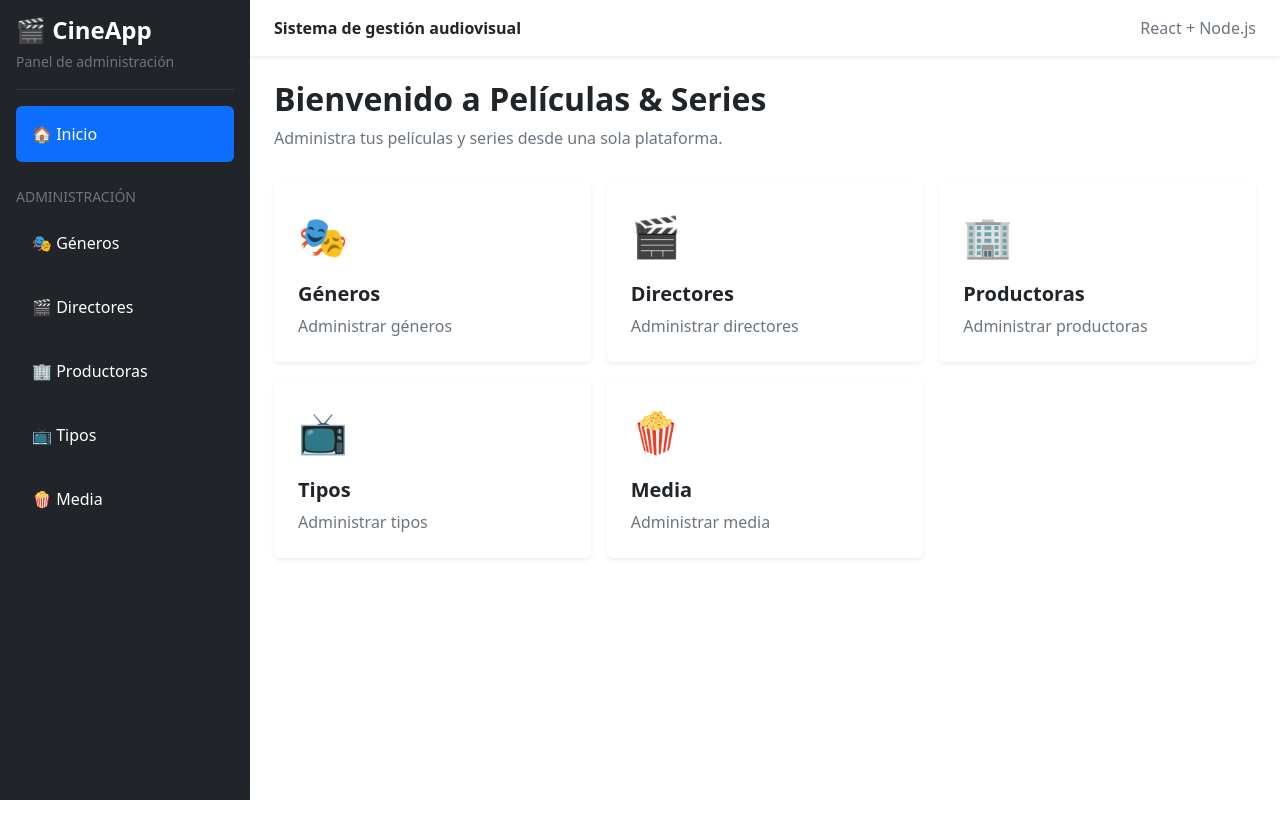
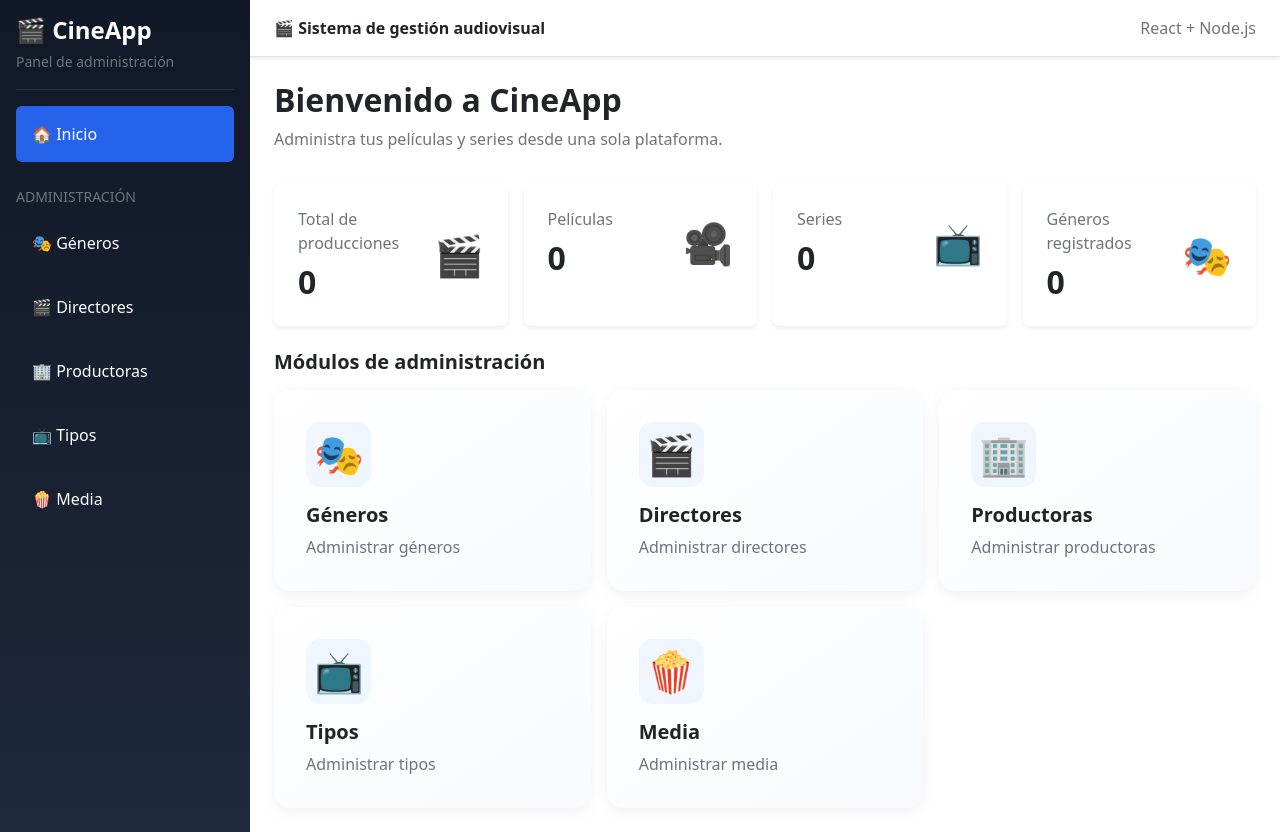
Before and after one commit to luispinillam/api-peliculas, a React (Vite) app in the folder frontend-peliculas/: page / in a window 1280 px wide. Before the commit the page ends 800 px from the top, so only its background shows below. Built offline with nearby package versions, Linux system fonts and the light colour scheme; no server answers.

Commit message:
correcciones

```diff
--- a/frontend-peliculas/src/App.jsx
+++ b/frontend-peliculas/src/App.jsx
@@ -1,4 +1,6 @@
 import { BrowserRouter, Routes, Route, NavLink } from "react-router-dom";
+import { useState, useEffect } from "react";
+import api from "./services/api";
 import Generos from "./pages/Generos";
 import Directores from "./pages/Directores";
 import Productoras from "./pages/Productoras";
@@ -14,22 +16,106 @@ const modulos = [
 ];
 
 function Inicio() {
+  const [estadisticas, setEstadisticas] = useState({
+    producciones: 0,
+    peliculas: 0,
+    series: 0,
+    generos: 0
+  });
+
+  useEffect(() => {
+    const cargarEstadisticas = async () => {
+      try {
+        const [mediaRes, generosRes] = await Promise.all([
+          api.get("/media"),
+          api.get("/generos")
+        ]);
+
+        const producciones = mediaRes.data;
+
+        setEstadisticas({
+          producciones: producciones.length,
+          peliculas: producciones.filter(
+            m => m.tipo?.toLowerCase() === "película"
+          ).length,
+          series: producciones.filter(
+            m => m.tipo?.toLowerCase() === "serie"
+          ).length,
+          generos: generosRes.data.length
+        });
+      } catch (error) {
+        console.error("Error cargando estadísticas:", error);
+      }
+    };
+
+    cargarEstadisticas();
+  }, []);
+
+  const tarjetas = [
+    {
+      nombre: "Total de producciones",
+      valor: estadisticas.producciones,
+      icono: "🎬"
+    },
+    {
+      nombre: "Películas",
+      valor: estadisticas.peliculas,
+      icono: "🎥"
+    },
+    {
+      nombre: "Series",
+      valor: estadisticas.series,
+      icono: "📺"
+    },
+    {
+      nombre: "Géneros registrados",
+      valor: estadisticas.generos,
+      icono: "🎭"
+    }
+  ];
+
   return (
     <div>
-      <h2 className="fw-bold">Bienvenido a Películas & Series</h2>
+      <h2 className="fw-bold">Bienvenido a CineApp</h2>
       <p className="text-secondary">
         Administra tus películas y series desde una sola plataforma.
       </p>
 
-      <div className="row g-3 mt-3">
+      <div className="row g-3 mt-3 mb-4">
+        {tarjetas.map((tarjeta, index) => (
+          <div className="col-md-6 col-xl-3" key={index}>
+            <div className="card border-0 shadow-sm h-100">
+              <div className="card-body p-4">
+                <div className="d-flex justify-content-between align-items-center">
+                  <div>
+                    <p className="text-secondary mb-2">
+                      {tarjeta.nombre}
+                    </p>
+                    <h2 className="fw-bold mb-0">
+                      {tarjeta.valor}
+                    </h2>
+                  </div>
+                  <span className="fs-1">{tarjeta.icono}</span>
+                </div>
+              </div>
+            </div>
+          </div>
+        ))}
+      </div>
+
+      <h5 className="fw-bold mt-4 mb-3">Módulos de administración</h5>
+
+      <div className="row g-3">
         {modulos.map((modulo) => (
           <div className="col-md-4" key={modulo.ruta}>
             <NavLink
               to={modulo.ruta}
-              className="card h-100 text-decoration-none shadow-sm border-0"
+              className="card h-100 text-decoration-none border-0 dashboard-card"
             >
               <div className="card-body p-4">
-                <div className="fs-1">{modulo.icono}</div>
+                <div className="fs-1 dashboard-icon">
+                  {modulo.icono}
+                </div>
                 <h5 className="fw-bold text-dark mt-3">
                   {modulo.nombre}
                 </h5>
@@ -45,30 +131,23 @@ function Inicio() {
   );
 }
 
-function Modulo({ nombre }) {
-  return (
-    <div className="card border-0 shadow-sm p-4">
-      <h2 className="fw-bold">{nombre}</h2>
-      <p className="text-secondary mb-0">
-        En esta sección construiremos las funciones para administrar {nombre.toLowerCase()}.
-      </p>
-    </div>
-  );
-}
-
 function Aplicacion() {
   return (
     <BrowserRouter>
       <div className="d-flex min-vh-100">
-        <aside className="sidebar bg-dark text-white p-3">
+        <aside className="sidebar p-3">
           <h4 className="fw-bold mb-1">🎬 CineApp</h4>
           <small className="text-secondary">Panel de administración</small>
 
           <hr className="border-secondary" />
 
-          <NavLink to="/" end className={({ isActive }) =>
-            `nav-link text-white rounded p-3 mb-2 ${isActive ? "active-menu" : ""}`
-          }>
+          <NavLink
+            to="/"
+            end
+            className={({ isActive }) =>
+              `nav-link text-white rounded p-3 mb-2 ${isActive ? "active-menu" : ""}`
+            }
+          >
             🏠 Inicio
           </NavLink>
 
@@ -90,8 +169,10 @@ function Aplicacion() {
         </aside>
 
         <main className="flex-grow-1">
-          <nav className="navbar bg-white shadow-sm px-4 py-3">
-            <span className="fw-semibold">Sistema de gestión audiovisual</span>
+          <nav className="navbar bg-white shadow-sm px-4 py-3 border-bottom">
+            <span className="fw-bold text-dark">
+              🎬 Sistema de gestión audiovisual
+            </span>
             <span className="text-secondary">React + Node.js</span>
           </nav>
 
--- a/frontend-peliculas/src/index.css
+++ b/frontend-peliculas/src/index.css
@@ -4,37 +4,164 @@
 
 body {
   margin: 0;
-  background-color: #f4f6f9;
-  font-family: Arial, sans-serif;
+  background-color: #f1f3f8;
+  font-family: "Segoe UI", Arial, sans-serif;
+  color: #202638;
 }
 
+/* Menú lateral */
 .sidebar {
   width: 250px;
   flex-shrink: 0;
+  background: linear-gradient(180deg, #111827, #1e293b);
+  color: white;
+  min-height: 100vh;
 }
 
 .sidebar .nav-link {
-  transition: background-color 0.2s;
+  color: #cbd5e1;
+  padding: 12px 16px;
+  margin-bottom: 6px;
+  border-radius: 9px;
+  transition: all 0.2s ease;
 }
 
 .sidebar .nav-link:hover {
-  background-color: #343a40;
+  background-color: #334155;
+  color: white;
+  transform: translateX(3px);
 }
 
 .sidebar .active-menu {
-  background-color: #0d6efd;
+  background-color: #2563eb;
+  color: white;
 }
 
+/* Contenido principal */
+main {
+  min-width: 0;
+}
+
+h2, h5 {
+  color: #172033;
+}
+
+.text-secondary {
+  color: #64748b !important;
+}
+
+/* Tarjetas */
 .card {
-  transition: transform 0.2s;
+  border: none;
+  border-radius: 14px;
+  box-shadow: 0 4px 15px rgba(15, 23, 42, 0.06);
+  transition: transform 0.2s ease, box-shadow 0.2s ease;
 }
 
 .card:hover {
-  transform: translateY(-4px);
+  transform: translateY(-3px);
+  box-shadow: 0 8px 22px rgba(15, 23, 42, 0.10);
 }
 
+.card-body {
+  border-radius: 14px;
+}
+
+/* Formularios */
+.form-control,
+.form-select {
+  border: 1px solid #dbe1ea;
+  border-radius: 8px;
+  padding: 10px 12px;
+}
+
+.form-control:focus,
+.form-select:focus {
+  border-color: #3b82f6;
+  box-shadow: 0 0 0 3px rgba(59, 130, 246, 0.12);
+}
+
+/* Botones */
+.btn {
+  border-radius: 8px;
+  font-weight: 500;
+  padding: 8px 14px;
+}
+
+/* Tablas */
+.table {
+  margin-bottom: 0;
+  vertical-align: middle;
+}
+
+.table thead th {
+  font-size: 13px;
+  white-space: nowrap;
+  padding: 13px;
+}
+
+.table tbody td {
+  padding: 12px;
+  color: #334155;
+}
+
+.table-hover tbody tr:hover {
+  background-color: #f1f5f9;
+}
+
+/* Diseño adaptable */
 @media (max-width: 768px) {
   .sidebar {
     width: 180px;
   }
+
+  .card-body {
+    padding: 16px !important;
+  }
 }
+
+@media (max-width: 576px) {
+  .sidebar {
+    width: 100%;
+    min-height: auto;
+  }
+}
+
+/* Tarjetas del panel principal */
+.dashboard-card {
+  background: linear-gradient(145deg, #ffffff, #f8faff);
+  border-radius: 16px !important;
+  padding: 8px;
+  transition: all 0.25s ease;
+}
+
+.dashboard-card:hover {
+  transform: translateY(-6px);
+  box-shadow: 0 12px 28px rgba(37, 99, 235, 0.13) !important;
+  border: 1px solid #bfdbfe !important;
+}
+
+.dashboard-icon {
+  width: 65px;
+  height: 65px;
+  display: flex;
+  align-items: center;
+  justify-content: center;
+  background-color: #eff6ff;
+  border-radius: 14px;
+  margin-bottom: 12px;
+}
+
+/* Carátulas de películas y series */
+.media-poster {
+  width: 65px;
+  height: 90px;
+  object-fit: cover;
+  border-radius: 8px;
+  box-shadow: 0 3px 8px rgba(0, 0, 0, 0.18);
+  transition: transform 0.2s ease;
+}
+
+.media-poster:hover {
+  transform: scale(1.12);
+}
--- a/frontend-peliculas/src/pages/Media.jsx
+++ b/frontend-peliculas/src/pages/Media.jsx
@@ -340,6 +340,7 @@ function Media() {
     <tr>
       <th>ID</th>
       <th>Serial</th>
+      <th>Carátula</th>
       <th>Título</th>
       <th>Año</th>
       <th>Género</th>
@@ -356,7 +357,18 @@ function Media() {
         <tr key={media.id}>
           <td>{media.id}</td>
           <td>{media.serial}</td>
-                      <td>{media.titulo}</td>
+          <td>
+            {media.imagen ? (
+              <img
+                src={media.imagen}
+                alt={media.titulo}
+                className="media-poster"
+              />
+            ) : (
+              <span className="text-secondary">Sin imagen</span>
+            )}
+          </td>
+          <td className="fw-semibold">{media.titulo}</td>
           <td>{media.anio_lanzamiento}</td>
           <td>{media.genero}</td>
           <td>{media.director}</td>
@@ -381,7 +393,7 @@ function Media() {
       ))
     ) : (
       <tr>
-                    <td colSpan="9" className="text-center text-secondary py-4">
+        <td colSpan="10" className="text-center text-secondary py-4">
           No hay producciones registradas.
         </td>
       </tr>
```
Lines whose indentation alone changed are shown as unchanged.
